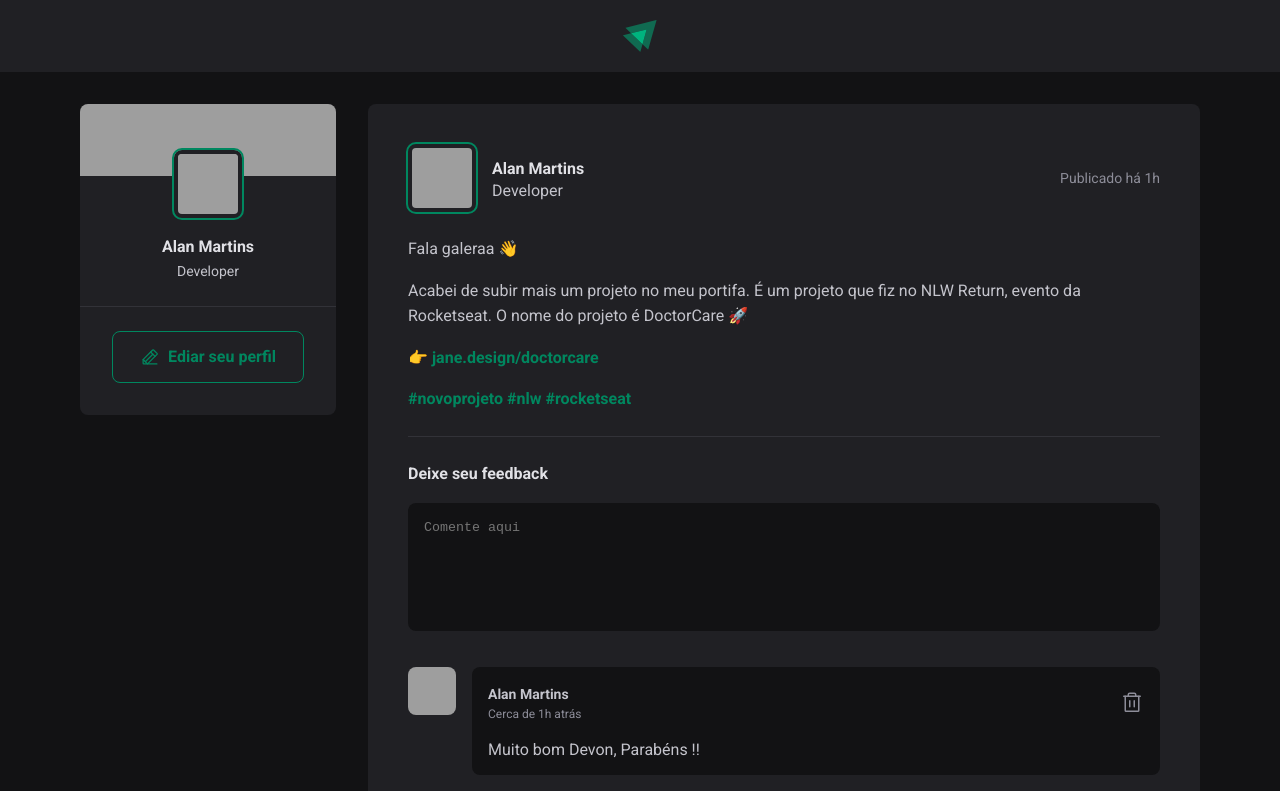
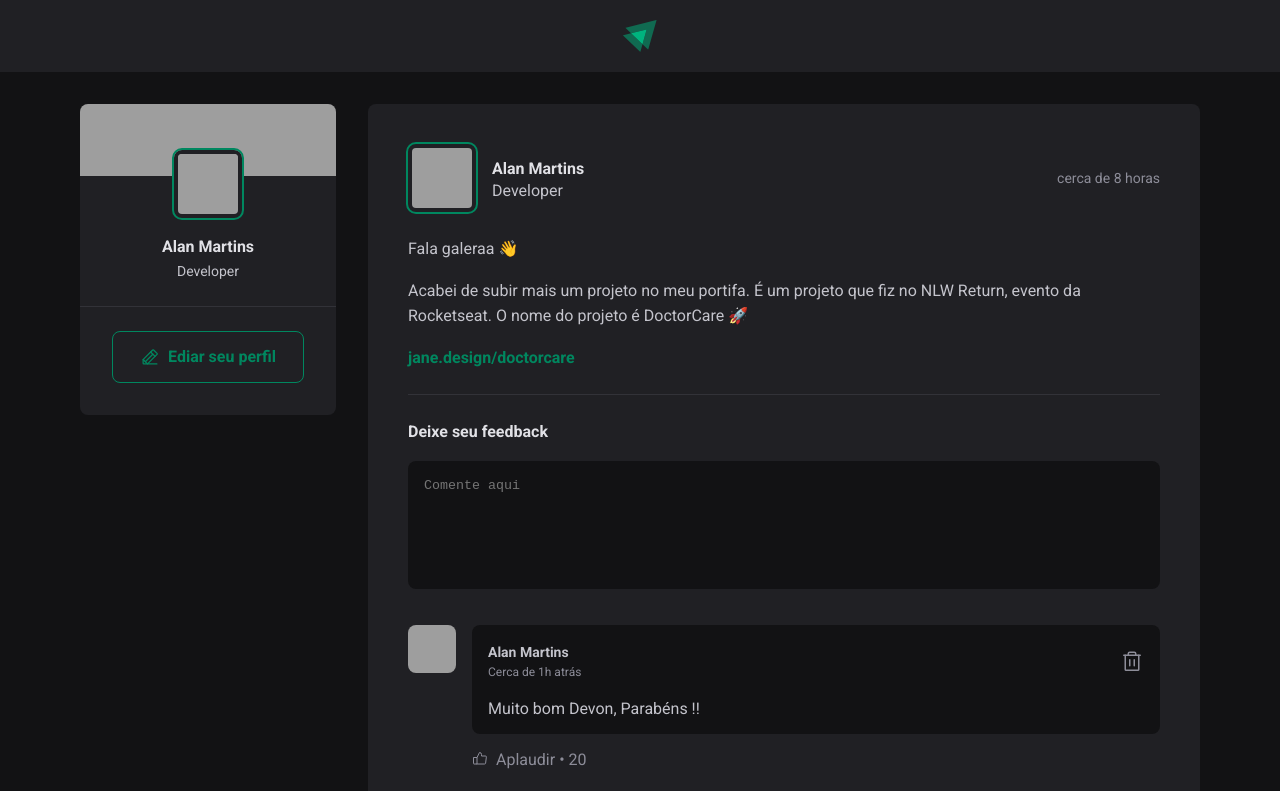
Before and after one commit to alandlan/IgniteReact-Projeto1, a React (Vite) app in the folder 01-fundamentos/: page / in a window 1280 px wide. Shown: the top 791 px of the page. Built offline with nearby package versions, Linux system fonts and the light colour scheme; grey boxes are pictures that could not be loaded.

Commit message:
inclui post via props

```diff
--- a/01-fundamentos/package.json
+++ b/01-fundamentos/package.json
@@ -10,6 +10,7 @@
     "preview": "vite preview"
   },
   "dependencies": {
+    "date-fns": "^2.30.0",
     "phosphor-react": "^1.4.1",
     "react": "^18.2.0",
     "react-dom": "^18.2.0"
--- a/01-fundamentos/src/App.jsx
+++ b/01-fundamentos/src/App.jsx
@@ -1,10 +1,42 @@
 import {Post} from './components/Post'
 import { Header } from './components/Header'
+import { Sidebar } from './components/Sidebar'
 
 import styles from './App.module.css'
+import './global.css'
 
-import './global.css'
-import { Sidebar } from './components/Sidebar'
+const posts = [
+  {
+    id: 1,
+    author:{
+      avatarUrl: 'https://github.com/alandlan.png',
+      name: 'Alan Martins',
+      role: 'Developer'
+    },
+    content: [
+      { type: 'paragraph', content:'Fala galeraa 👋'},
+      { type: 'paragraph', content:'Acabei de subir mais um projeto no meu portifa. É um projeto que fiz no NLW Return, evento da Rocketseat. O nome do projeto é DoctorCare 🚀'},
+      { type: 'linq', content:'jane.design/doctorcare'},
+    ],
+    publishedAt: new Date('2023-05-29 01:00:00'),
+  },
+  {
+    id: 2,
+    author:{
+      avatarUrl: 'https://github.com/alandlan.png',
+      name: 'Alan Martins 2',
+      role: 'Developer'
+    },
+    content: [
+      { type: 'paragraph', content:'Fala galeraa 👋'},
+      { type: 'paragraph', content:'Acabei de subir mais um projeto no meu portifa. É um projeto que fiz no NLW Return, evento da Rocketseat. O nome do projeto é DoctorCare 🚀'},
+      { type: 'linq', content:'jane.design/doctorcare'},
+    ],
+    publishedAt: new Date('2023-05-29 01:00:00'),
+  },
+]
+
+
 
 function App() {
   return (
@@ -13,8 +45,14 @@
       <div className={styles.wrapper}>
         <Sidebar />
         <main>
-        <Post />
-        <Post />
+          {posts.map(post => {
+            return (
+              <Post key={post.id}
+                    author={post.author}
+                    content={post.content}
+                    publishedAt={post.publishedAt}
+                    />
+            )})}
         </main>
       </div>
     </>
--- a/01-fundamentos/src/components/Post.jsx
+++ b/01-fundamentos/src/components/Post.jsx
@@ -1,30 +1,38 @@
+import { el } from 'date-fns/locale';
 import { Avatar } from './Avatar';
 import { Comment } from './Comment';
 import styles from './Post.module.css'
+import { format, formatDistance } from 'date-fns';
+import ptBR from 'date-fns/locale/pt-BR';
 
-export function Post() {
+export function Post({author,publishedAt,content}) {
+  const publishedDateFormatted = format(publishedAt, "d 'de' LLLL 'às' HH:mm'h'", {locale: ptBR})
+  const publishedDateRelativeToNow = formatDistance(publishedAt, new Date(), {locale: ptBR}, {addSuffix: true})
+
   return (
     <article className={styles.post}>
       <header>
         <div className={styles.author}>
-          <Avatar src="https://github.com/alandlan.png" />
+          <Avatar src={author.avatarUrl} />
           <div className={styles.authorInfo}>
-            <strong>Alan Martins</strong>
-            <span>Developer</span>
+            <strong>{author.name}</strong>
+            <span>{author.role}</span>
           </div>
         </div>
 
-        <time title='1 de janeiro' dateTime='2023-01-01 01:00:00'>Publicado há 1h</time>
+        <time title={publishedDateFormatted} dateTime={publishedAt.toISOString()}>
+          {publishedDateRelativeToNow}
+        </time>
       </header>
 
       <div className={styles.content}>
-        <p>Fala galeraa 👋</p>
-
-        <p>Acabei de subir mais um projeto no meu portifa. É um projeto que fiz no NLW Return, evento da Rocketseat. O nome do projeto é DoctorCare 🚀</p>
-
-        <p>👉{' '}<a href='#'>jane.design/doctorcare</a></p>
-
-        <p><a href='#'>#novoprojeto #nlw #rocketseat</a></p>
+        {content.map(line => {
+          if(line.type === 'paragraph') {
+            return <p>{line.content}</p>
+          }else if(line.type === 'linq') {
+            return <p><a href="#">{line.content}</a></p>
+          }
+        })}
       </div>
 
       <form className={styles.formComment}>
```
Also changed, not shown: 1 other file (tests, documents, lock files or other folders).
